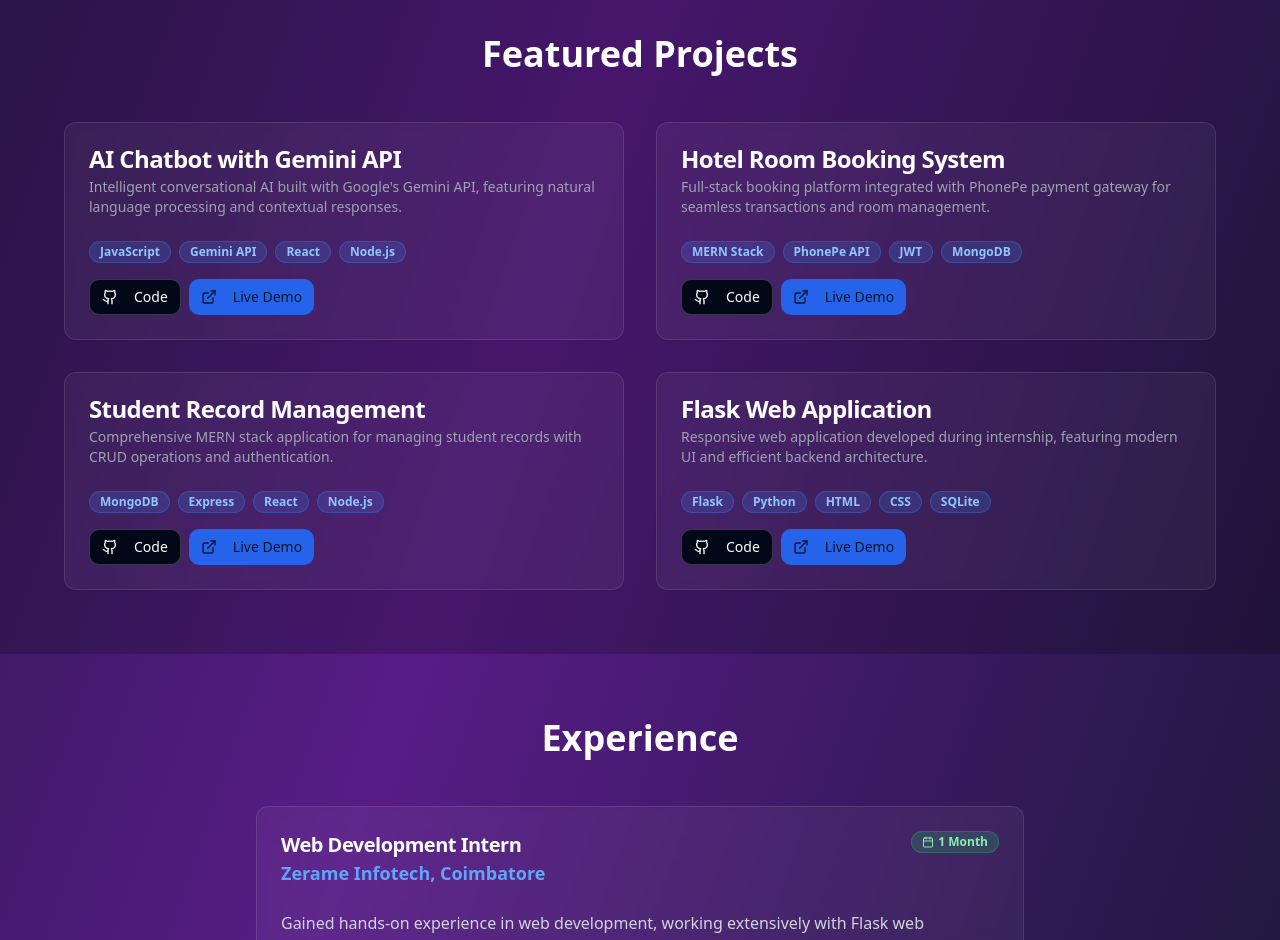
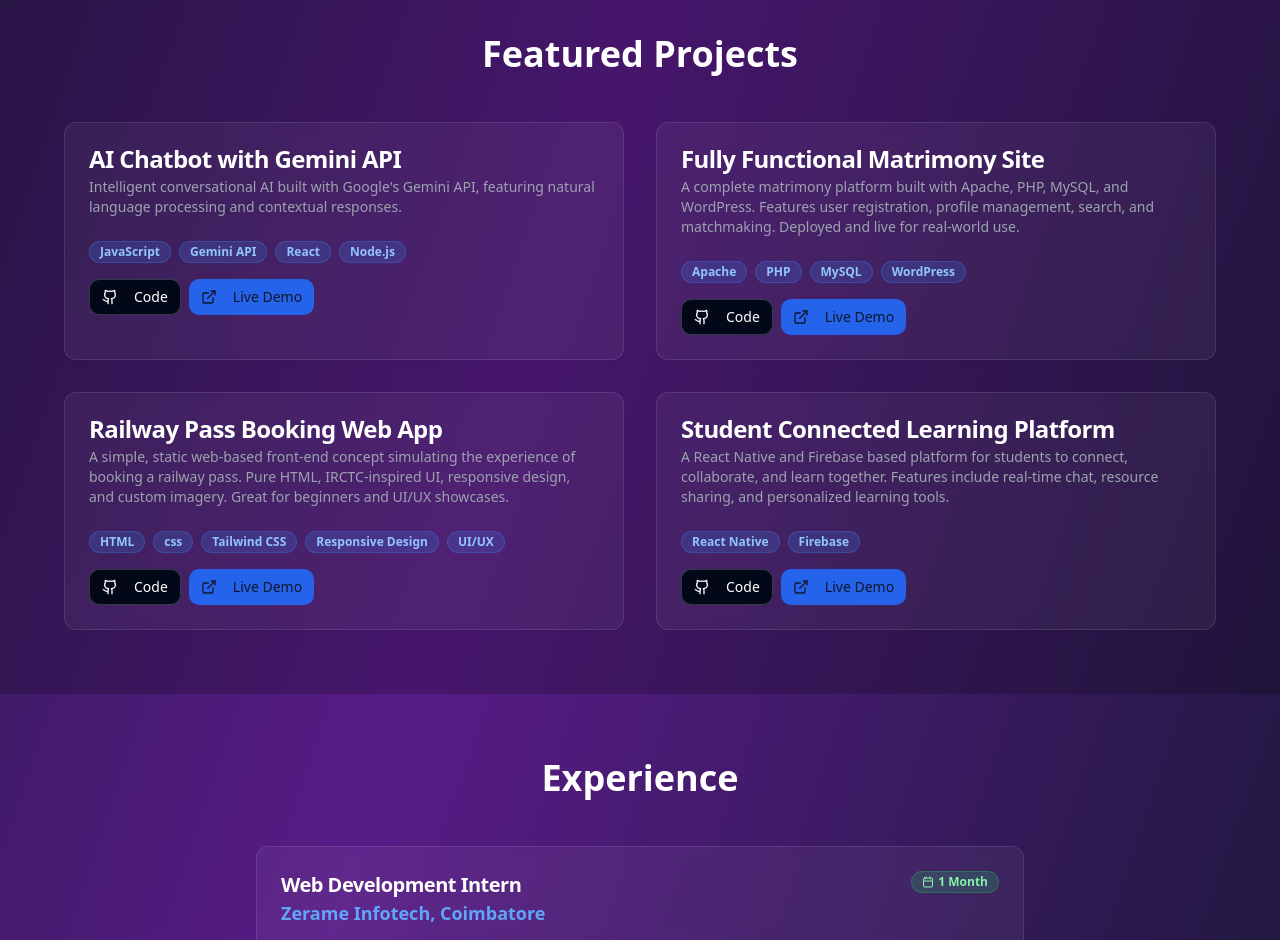
Before and after one commit to deepak-palanivel/Deepak-Portfolio, a React (Vite) app: page / in a window 1280 px wide. Shown: the part 1860-2800 px from the top of the page. Built offline with nearby package versions, Linux system fonts and the light colour scheme.

Commit message:
Updated portfolio with new projects and layout

```diff
--- a/src/pages/Index.tsx
+++ b/src/pages/Index.tsx
@@ -58,25 +58,25 @@ const Index = () => {
       live: '#'
     },
     {
-      title: 'Hotel Room Booking System',
-      description: 'Full-stack booking platform integrated with PhonePe payment gateway for seamless transactions and room management.',
-      tech: ['MERN Stack', 'PhonePe API', 'JWT', 'MongoDB'],
-      github: '#',
-      live: '#'
+      title: 'Fully Functional Matrimony Site',
+      description: 'A complete matrimony platform built with Apache, PHP, MySQL, and WordPress. Features user registration, profile management, search, and matchmaking. Deployed and live for real-world use.',
+      tech: ['Apache', 'PHP', 'MySQL', 'WordPress'],
+      github: 'http://sendhurvelanmatrimony.com/',
+      live: 'http://sendhurvelanmatrimony.com/'
     },
     {
-      title: 'Student Record Management',
-      description: 'Comprehensive MERN stack application for managing student records with CRUD operations and authentication.',
-      tech: ['MongoDB', 'Express', 'React', 'Node.js'],
-      github: '#',
-      live: '#'
+      title: 'Railway Pass Booking Web App',
+      description: 'A simple, static web-based front-end concept simulating the experience of booking a railway pass. Pure HTML, IRCTC-inspired UI, responsive design, and custom imagery. Great for beginners and UI/UX showcases.',
+      tech: ['HTML','css', 'Tailwind CSS', 'Responsive Design', 'UI/UX'],
+      github: 'https://github.com/Deepakps2004/Railwaypass_booking',
+      live: 'https://github.com/Deepakps2004/Railwaypass_booking'
     },
     {
-      title: 'Flask Web Application',
-      description: 'Responsive web application developed during internship, featuring modern UI and efficient backend architecture.',
-      tech: ['Flask', 'Python', 'HTML', 'CSS', 'SQLite'],
-      github: '#',
-      live: '#'
+      title: 'Student Connected Learning Platform',
+      description: 'A React Native and Firebase based platform for students to connect, collaborate, and learn together. Features include real-time chat, resource sharing, and personalized learning tools.',
+      tech: ['React Native', 'Firebase'],
+      github: 'https://github.com/Deepakps2004/onespot',
+      live: 'https://github.com/Deepakps2004/onespot'
     }
   ];
 
@@ -123,14 +123,23 @@ const Index = () => {
           </div>
 
           <div className="flex flex-col sm:flex-row gap-4 justify-center mt-8">
+            <a
+              href="https://drive.google.com/file/d/16JxL86v1MOcAh1xC9Y79rQZnsjeHUs8i/view?usp=sharing"
+              target="_blank"
+              rel="noopener noreferrer"
+            >
               <Button size="lg" className="bg-blue-600 hover:bg-blue-700 text-white">
                 <Download className="mr-2 h-4 w-4" />
                 Download Resume
               </Button>
+            </a>
+
+            <a href="mailto:deepakexplorer2004@gmail.com">
               <Button size="lg" variant="outline" className="border-white/20 text-white hover:bg-white/10">
                 <Mail className="mr-2 h-4 w-4" />
                 Let's Connect
               </Button>
+            </a>
           </div>
 
           <div className="mt-16 animate-bounce-subtle">
@@ -222,14 +231,62 @@ const Index = () => {
                     ))}
                   </div>
                   <div className="flex gap-2">
+                    {project.title === 'AI Chatbot with Gemini API' ? (
+                      <a
+                        href="https://github.com/Deepakps2004/Ai_chatbot"
+                        target="_blank"
+                        rel="noopener noreferrer"
+                      >
                         <Button size="sm" variant="outline" className="border-white/20 text-white hover:bg-white/10">
                           <Github className="mr-2 h-4 w-4" />
                           Code
                         </Button>
+                      </a>
+                    ) : project.title === 'Hotel Room Booking System' ? (
+                      <a
+                        href="https://github.com/Deepakps2004/Railwaypass_booking"
+                        target="_blank"
+                        rel="noopener noreferrer"
+                      >
+                        <Button size="sm" variant="outline" className="border-white/20 text-white hover:bg-white/10">
+                          <Github className="mr-2 h-4 w-4" />
+                          Code
+                        </Button>
+                      </a>
+                    ) : project.title === 'Fully Functional Matrimony Site' ? (
+                      <a
+                        href={project.github}
+                        target="_blank"
+                        rel="noopener noreferrer"
+                      >
+                        <Button size="sm" variant="outline" className="border-white/20 text-white hover:bg-white/10">
+                          <Github className="mr-2 h-4 w-4" />
+                          Code
+                        </Button>
+                      </a>
+                    ) : (
+                      <Button size="sm" variant="outline" className="border-white/20 text-white hover:bg-white/10">
+                        <Github className="mr-2 h-4 w-4" />
+                        Code
+                      </Button>
+                    )}
+                    {project.title === 'Fully Functional Matrimony Site' ? (
+                      <a
+                        href={project.live}
+                        target="_blank"
+                        rel="noopener noreferrer"
+                      >
                         <Button size="sm" className="bg-blue-600 hover:bg-blue-700">
                           <ExternalLink className="mr-2 h-4 w-4" />
                           Live Demo
                         </Button>
+                      </a>
+                    ) : (
+                      <Button size="sm" className="bg-blue-600 hover:bg-blue-700">
+                        <ExternalLink className="mr-2 h-4 w-4" />
+                        Live Demo
+                      </Button>
+                    )}
                   </div>
                 </CardContent>
               </Card>
@@ -326,15 +383,21 @@ const Index = () => {
 
 
                 <div className="flex justify-center gap-6 mt-8 pt-6 border-t border-white/10">
+                  <a href="https://github.com/Deepakps2004" target="_blank" rel="noopener noreferrer">
                     <Button variant="ghost" size="icon" className="text-white hover:bg-white/10">
                       <Github className="h-5 w-5" />
                     </Button>
+                  </a>
+                  <a href="https://www.linkedin.com/in/deepakps1/" target="_blank" rel="noopener noreferrer">
                     <Button variant="ghost" size="icon" className="text-white hover:bg-white/10">
                       <Linkedin className="h-5 w-5" />
                     </Button>
+                  </a>
+                  <a href="mailto:deepak2004ps@outlook.com">
                     <Button variant="ghost" size="icon" className="text-white hover:bg-white/10">
                       <Mail className="h-5 w-5" />
                     </Button>
+                  </a>
                 </div>
               </CardContent>
             </Card>
@@ -346,7 +409,7 @@ const Index = () => {
       <footer className="py-8 border-t border-white/10">
         <div className="container mx-auto px-4 text-center">
           <p className="text-gray-400">
-            © 2024 Deepak. Built with ❤️ using React & Tailwind CSS
+            © 2025 Deepak. Built with ❤️ using React & Next js
           </p>
         </div>
       </footer>
```
Lines whose indentation alone changed are shown as unchanged.
